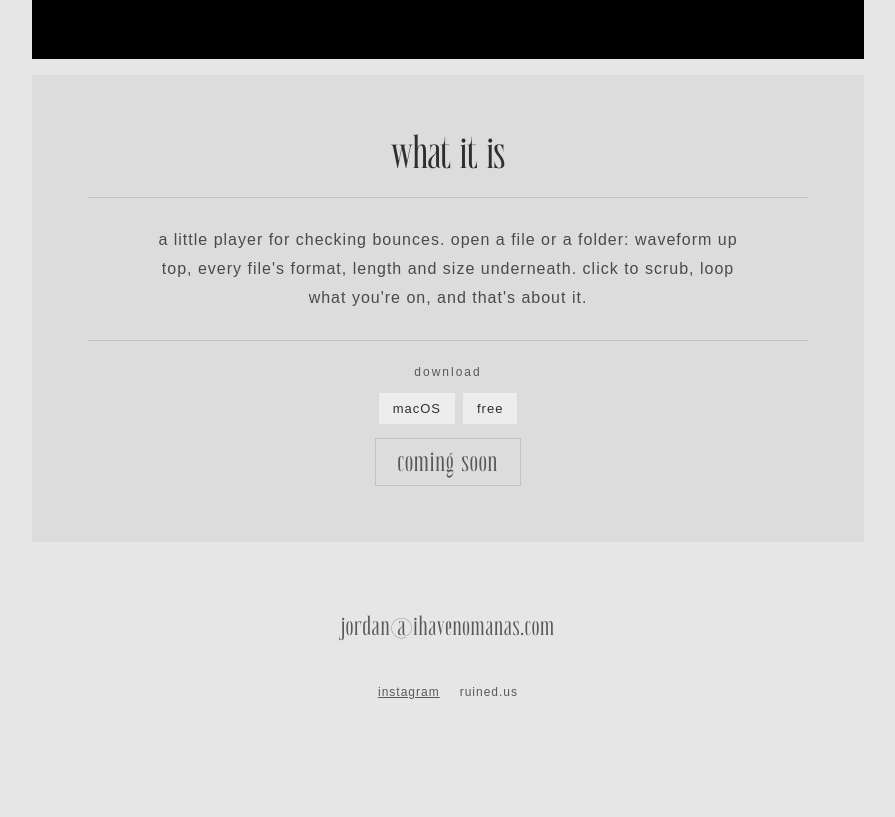
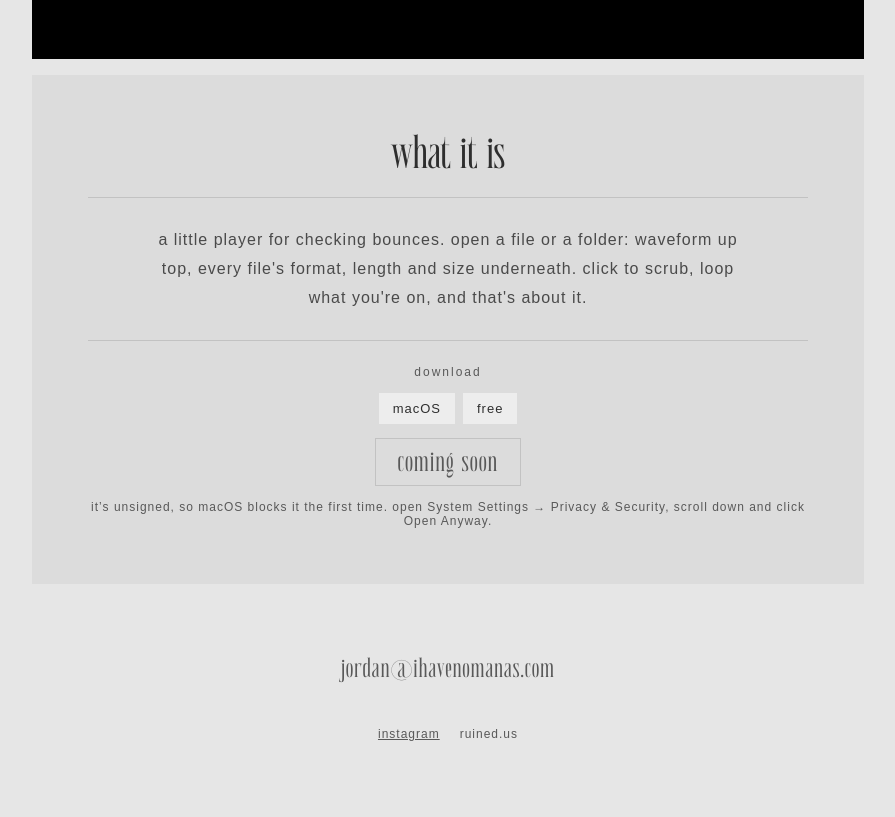
Before and after one commit to jordan-ruined-it/ruined.us, a plain HTML site: page cool-shit/ruined-player.html in a window 1280 px wide. Shown: the part 895-1712 px from the top of the page, without its empty margins (192-1087 px from the left). Before the commit the page ends 1670 px from the top, so only its background shows below. Drawn offline with Linux system fonts and the light colour scheme.

Commit message:
Ruined Player page: add how-to-open note for the unsigned app
Co-Authored-By: Claude Opus 5.5 <noreply@anthropic.com>
Claude-Session: https://claude.ai/code/session_01PPaEzVqPTVss1vN13v5iyw

```diff
--- a/cool-shit/ruined-player.html
+++ b/cool-shit/ruined-player.html
@@ -42,6 +42,7 @@
           <li>free</li>
         </ul>
         <span class="btn btn--disabled" aria-disabled="true">coming soon</span>
+        <p class="note">it’s unsigned, so macOS blocks it the first time. open System Settings → Privacy &amp; Security, scroll down and click Open Anyway.</p>
       </div>
     </section>
   </main>
```
